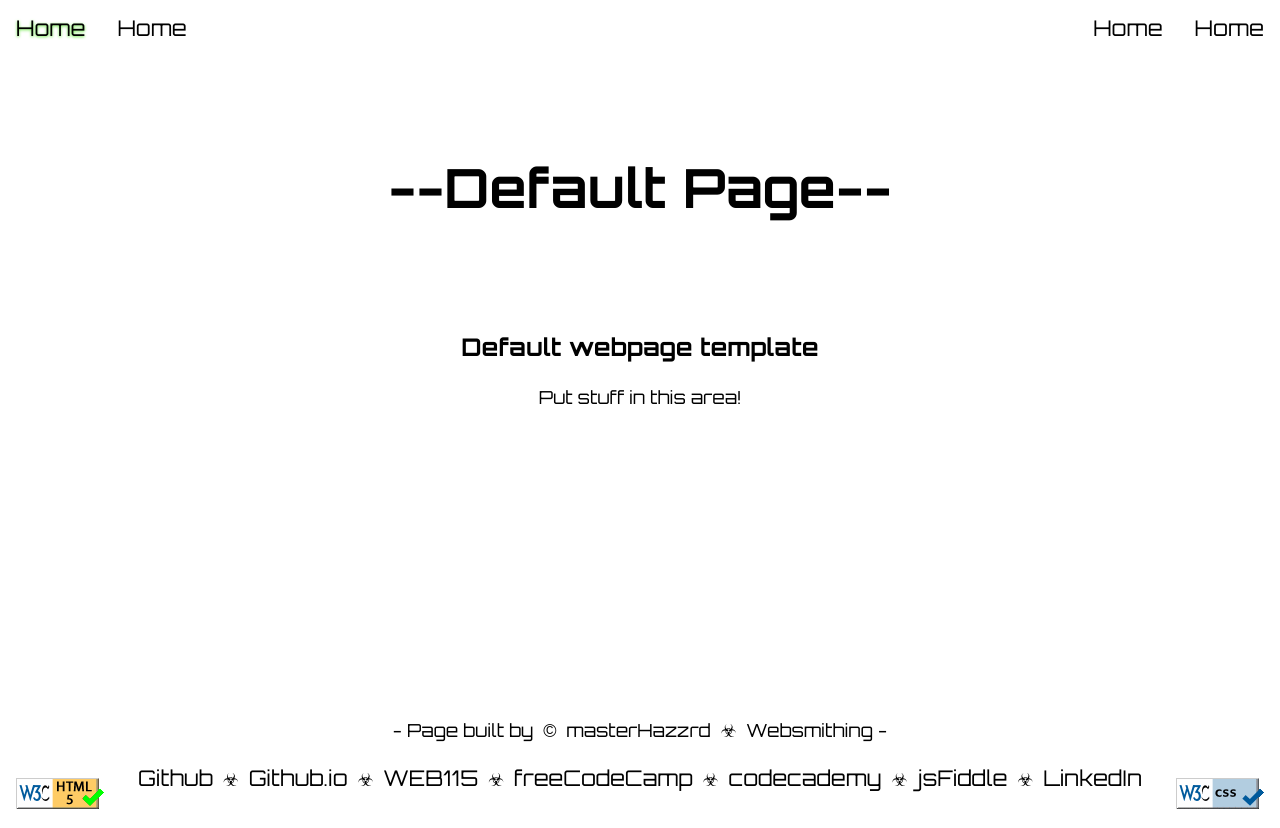
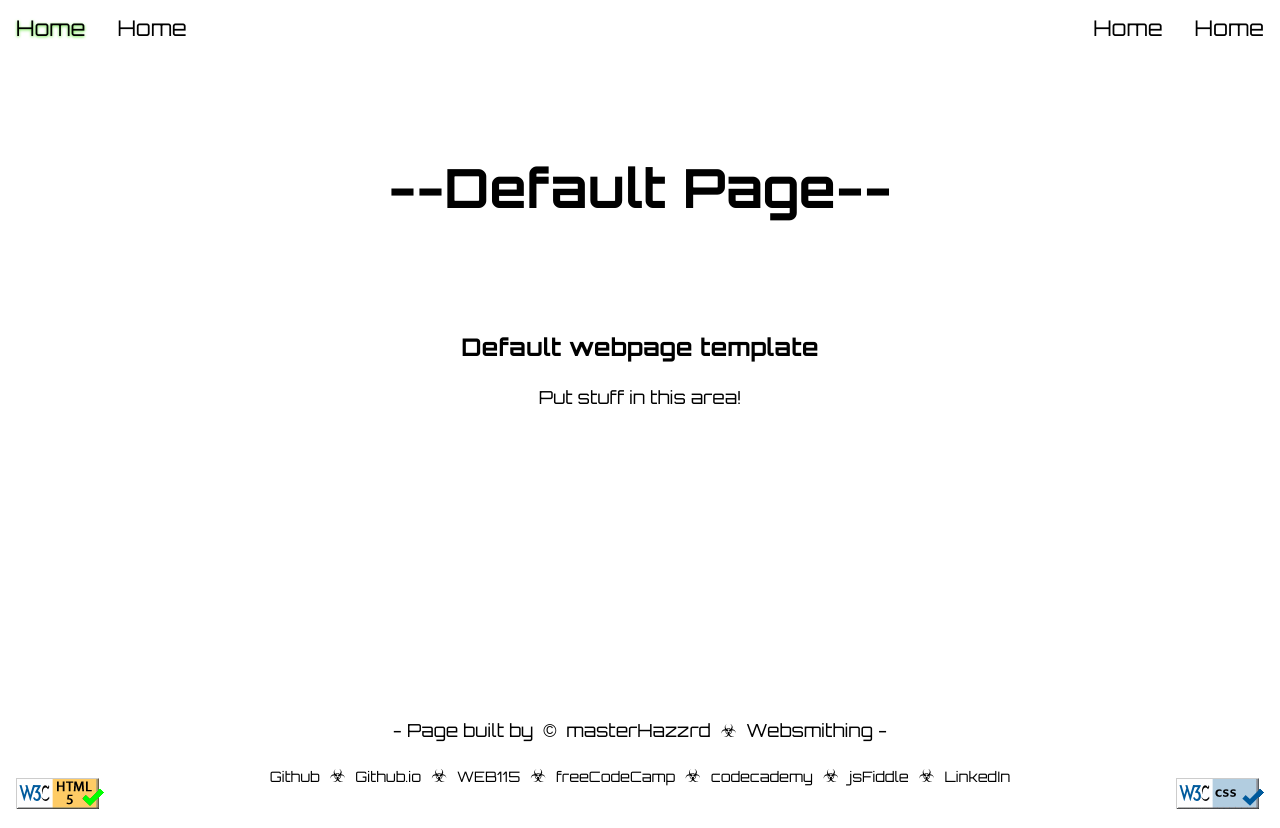
Before and after one commit to masterHazzrd/Hazzrds_Websmithing.io, a plain HTML site: page masterHazzrdWebsmithing/web115default.html in a window 1280 px wide. Drawn offline with Linux system fonts and the light colour scheme.

Commit message:
Update default.css

```diff
--- a/masterHazzrdWebsmithing/styles/default.css
+++ b/masterHazzrdWebsmithing/styles/default.css
@@ -93,7 +93,7 @@ footer {
     text-align: center;
     text-decoration: none;
 
-    font-size: clamp(.5rem, 4vw, 1.2rem);
+    font-size: clamp(.3rem, 3vw, .8rem);
 }
 
 .foot-nav a.push-left {
```
